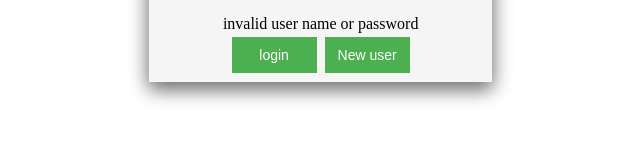
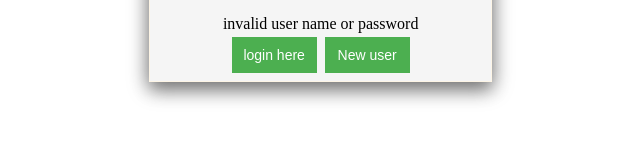
Before and after one commit to Angulargit1220/Tourism, a website: page app/index.html in a window 1280 px wide. Shown: the part 189-330 px from the top of the page, 342-982 px from the left. Drawn offline with nearby package versions, Linux system fonts and the light colour scheme; some packages are replaced by stand-ins of ours.

Commit message:
last commit

```diff
--- a/app/login/login.html
+++ b/app/login/login.html
@@ -18,8 +18,7 @@
                             <td><br>
                                 <div class="last">
                                     <span  ng-style="customStyle1.style1" ng-show="myVar">invalid user name or password</span>
-                               <div> <button class="button" type="submit"  ng-click="submit(mail,password)">login</button>
-
+                               <div> <button class="button" type="submit"  ng-click="submit(mail,password)">login here</button>
                                 <button class="button" ng-click="reg()">New user</button><br></div> </div>
                         </form>
                     </div>
```
